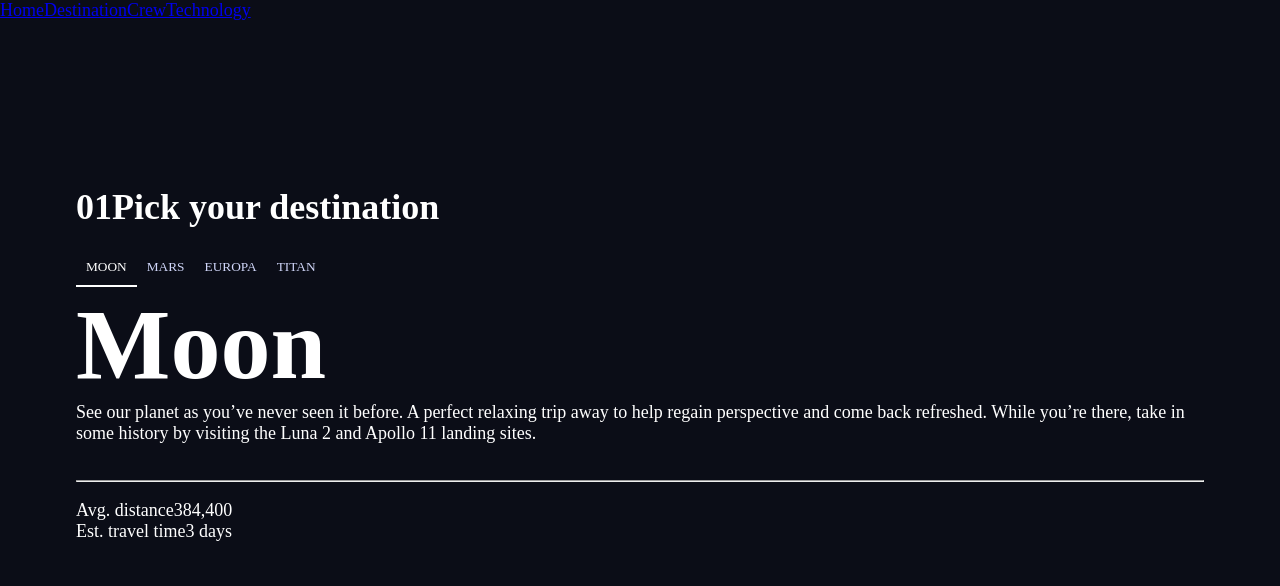
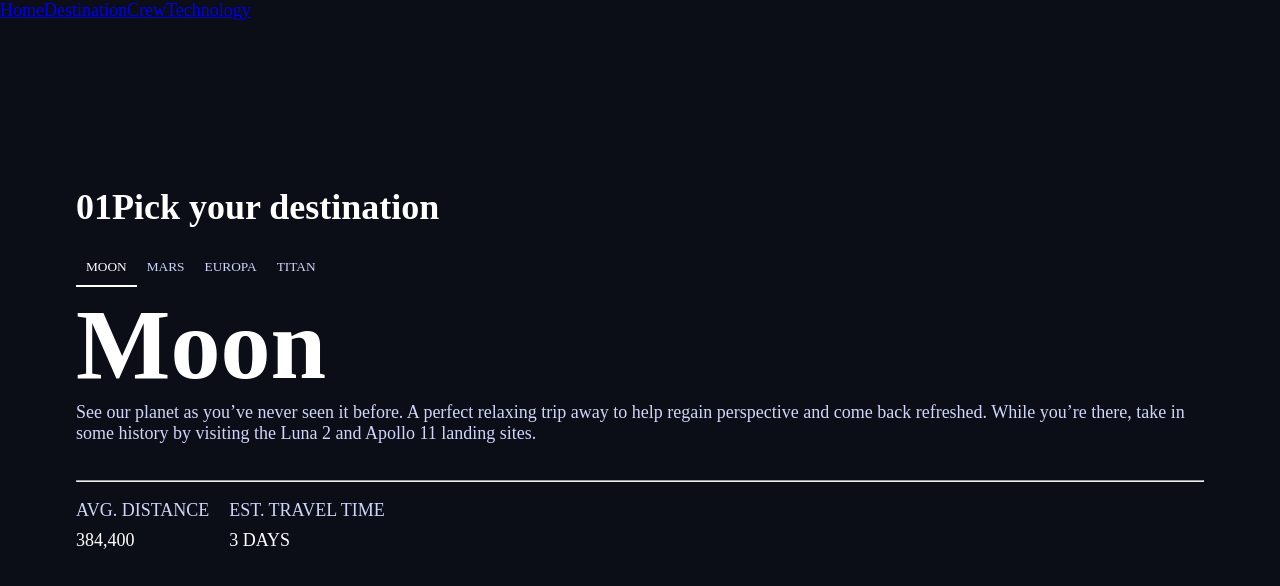
Before and after one commit to MitiaElodie/space-tourism-website-main, a Vue app: page /destination in a window 1280 px wide. Shown: the top 586 px of the page. Built offline with nearby package versions, Linux system fonts and the light colour scheme; a web font is replaced by a local one.

Commit message:
CSS: add some css to DestinationDetails

```diff
--- a/src/components/DestinationDetails.vue
+++ b/src/components/DestinationDetails.vue
@@ -35,10 +35,20 @@ export default {
 
    &__description {
       margin-bottom: 2em;
+      color: var(--color-secondary-text);
    }
 
    &__additional-information {
+      display: flex;
+      gap: 20px;
       margin-top: 1em;
+      text-transform: uppercase;
+   }
+
+   &__label {
+      display: block;
+      margin-bottom: 0.5em;
+      color: var(--color-secondary-text);
    }
 }
 </style>
```
